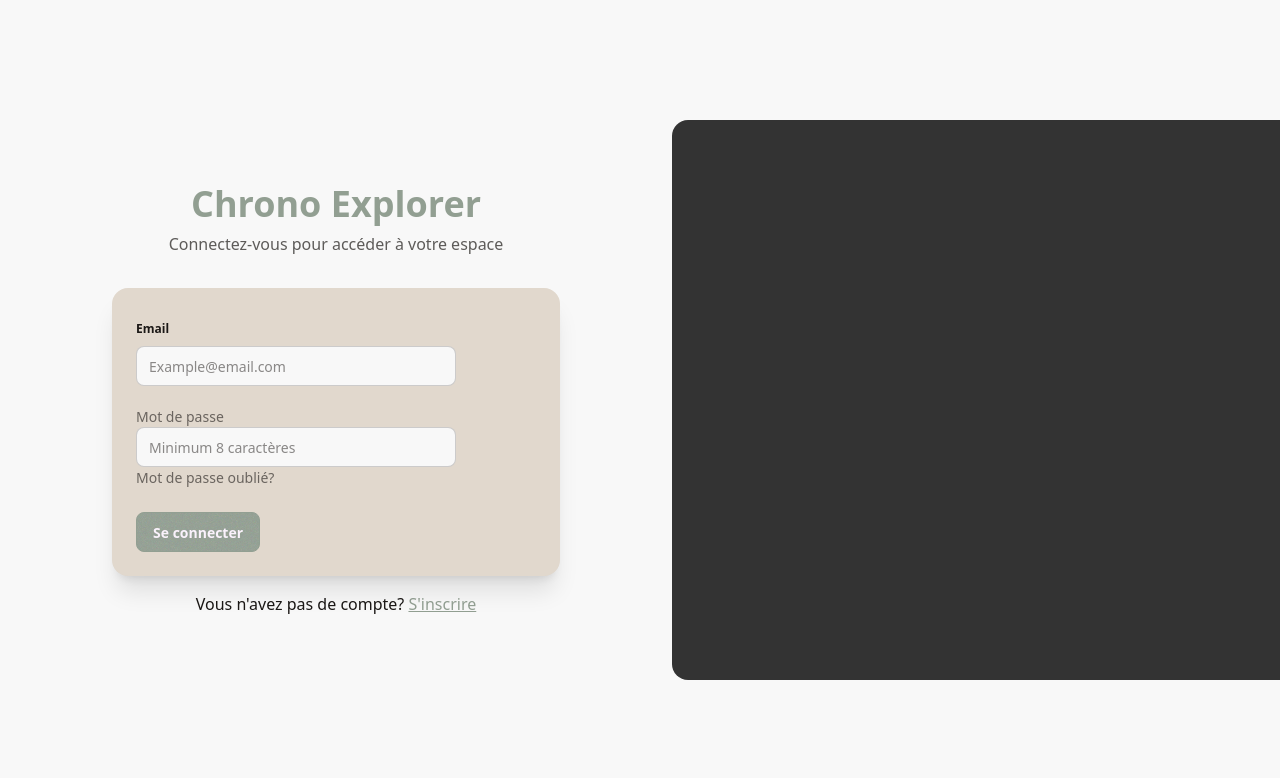
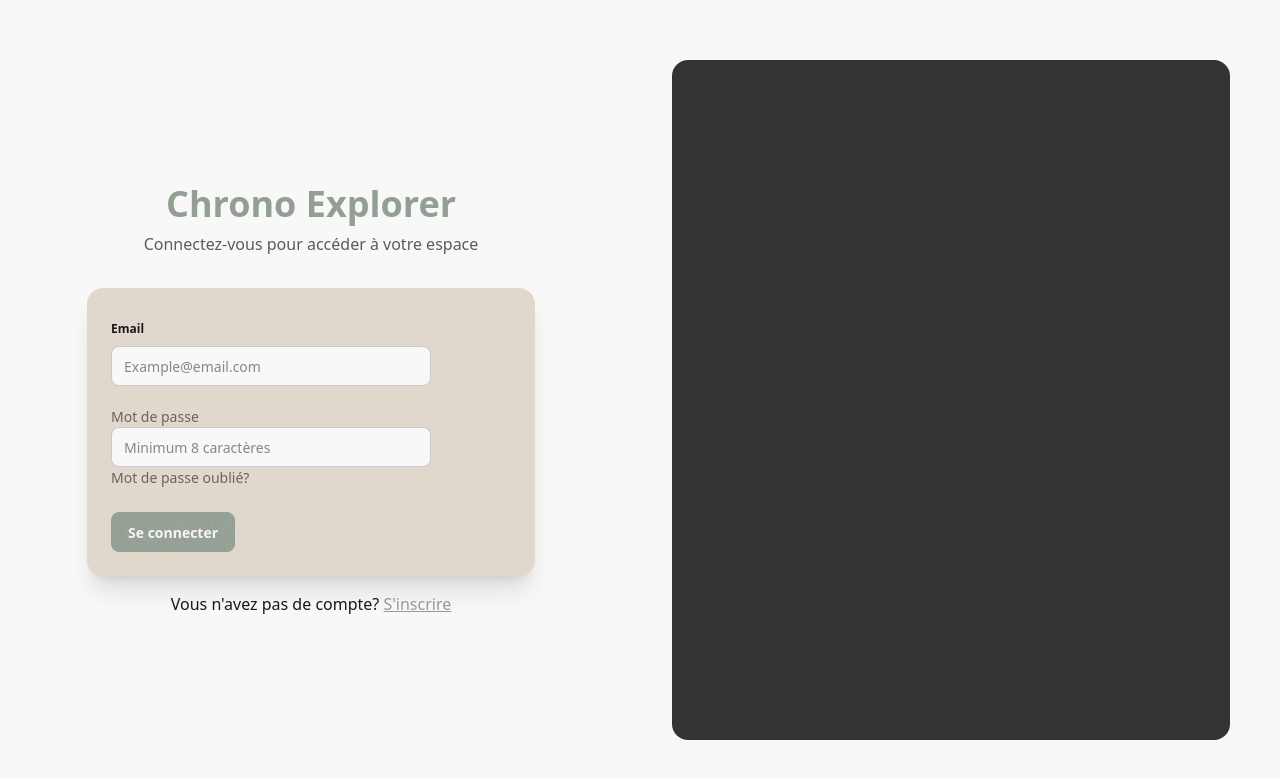
Before and after one commit to AdlalKheraz/Frontend-CE, an Angular app: page / in a window 1280 px wide. Shown: the top 778 px of the page. Built offline with nearby package versions, Linux system fonts and the light colour scheme.

Commit message:
Refactor (login.component.scss, login.component.ts): improves login page appearance and logic
Updates the login page's appearance by adjusting image dimensions and margins for better visual appeal.
Also, it removes unnecessary change detection and console log to streamline the login process.

```diff
--- a/src/app/auth/Login/Login.component.scss
+++ b/src/app/auth/Login/Login.component.scss
@@ -26,9 +26,9 @@
   position: relative;
   transform-origin: right;
   /* Image ne prend pas toute la hauteur au login */
-  height: 70%;
-  margin: auto 0;
-  border-radius: 1rem 0 0 1rem;
+  height: 85%;
+  margin: auto 50px;
+  border-radius: 1rem;
 }
 
 .welcome-message {
@@ -53,6 +53,7 @@
 .logged-in .image-container {
   flex: 2;
   height: 100%; /* Prend toute la hauteur après connexion */
+  margin: auto 0;
   border-radius: 0;
 }
 
--- a/src/app/auth/Login/Login.component.ts
+++ b/src/app/auth/Login/Login.component.ts
@@ -1,5 +1,5 @@
 import { CommonModule } from '@angular/common';
-import { Component, ChangeDetectorRef, ChangeDetectionStrategy } from '@angular/core';
+import { Component, ChangeDetectionStrategy } from '@angular/core';
 import { FormsModule } from '@angular/forms';
 import { Router, RouterModule } from '@angular/router';
 
@@ -16,16 +16,13 @@ export class LoginComponent {
 	email = '';
 	password = '';
 
-	constructor(private router: Router, private cdr: ChangeDetectorRef) {}
+	constructor(private router: Router) {}
 
 	onLogin(e: Event) {
 		e.preventDefault();
-		console.log('🚀 ~ LoginComponent ~ onLogin ~ e:', e)
 		// Ici, ajoutez votre logique d'authentification
 		if (this.email && this.password) {
 			this.isLoggedIn = true;
-			this.cdr.detectChanges(); // Force la détection des changements
-
 			// Donner le temps de voir l'animation avant la redirection
 			setTimeout(() => {
 				this.router.navigate(['/dashboard']);
```
